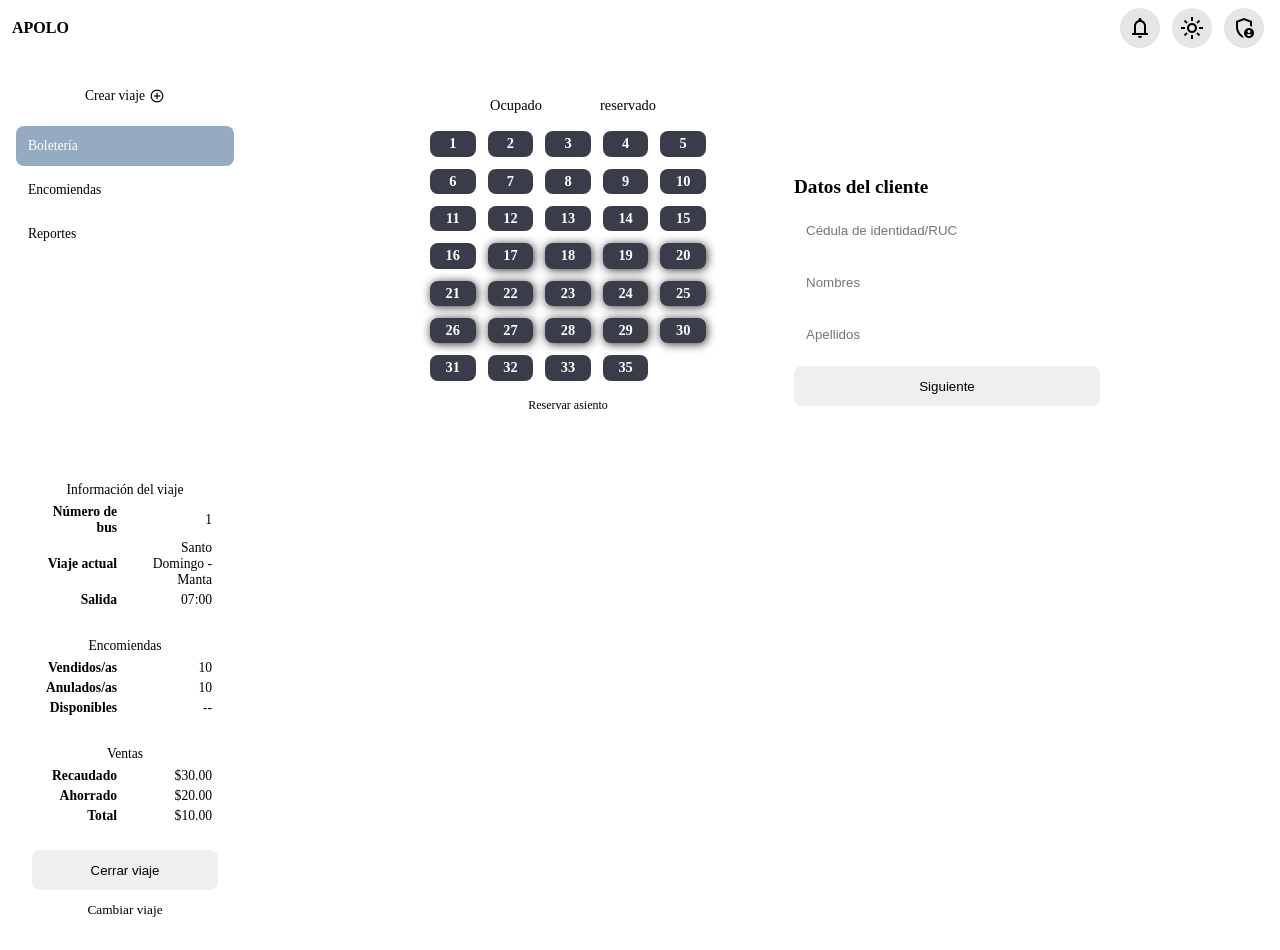
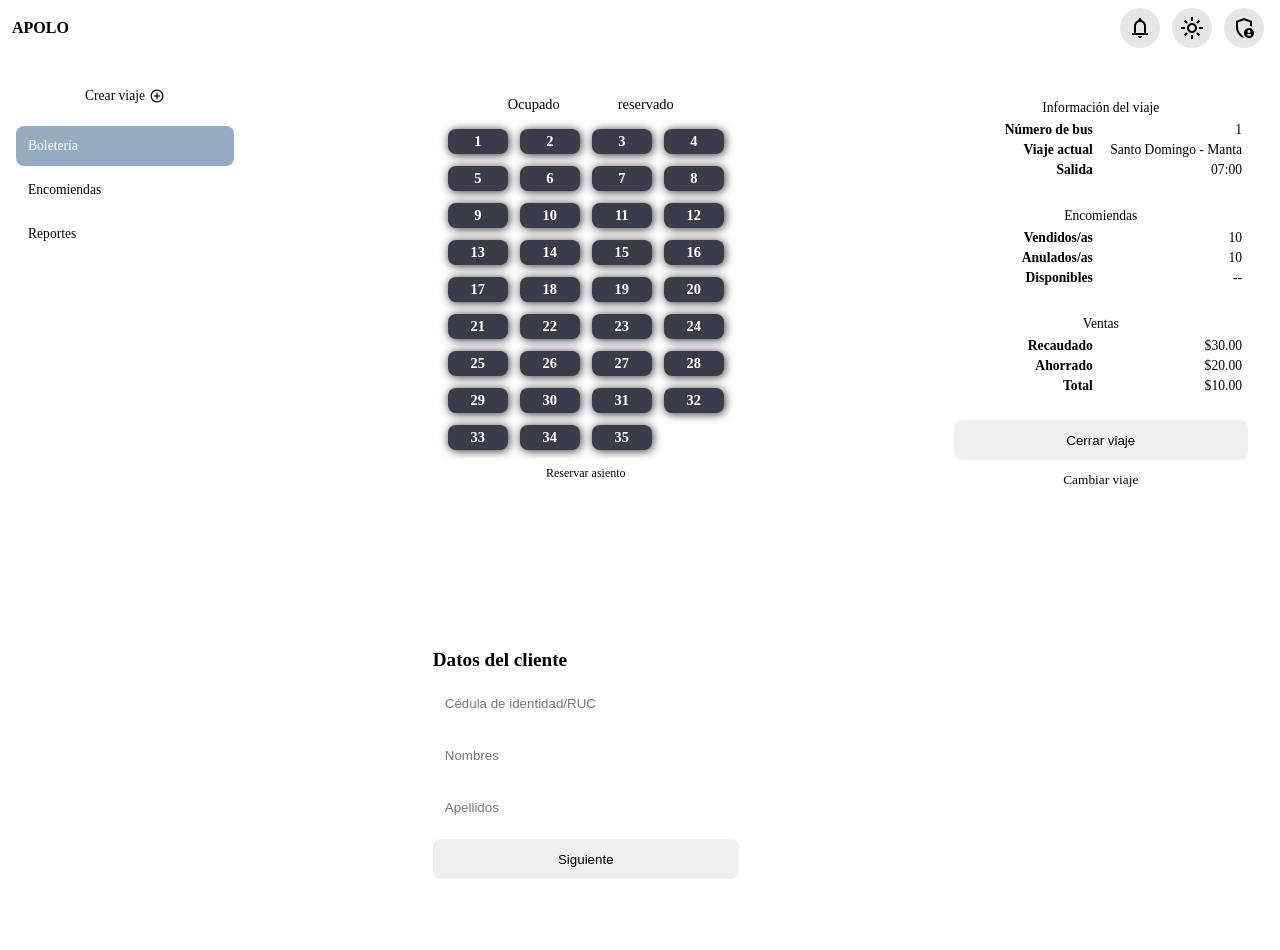
Before and after one commit to jeffersonmejia/apolo, a Next.js app: page / in a window 1280 px wide. Both pictures are taken after typing "Sample", "Sample123" into the empty fields and a click on the button "Ingresar". After the commit the page ends 919 px from the top, so only its background shows below. Built offline with nearby package versions, Linux system fonts and the light colour scheme; data requests are answered from the project's data file.

Commit message:
add reserved feature

```diff
--- a/src/assets/db.json
+++ b/src/assets/db.json
@@ -45,7 +45,7 @@
 				}
 			],
 			"seats": {
-				"unavailable": [1, 2, 3, 4, 5, 6],
+				"unavailable": [1, 2, 3, 4, 5, 6, 34],
 				"reserved": [7, 8, 9, 10, 11, 12, 13, 14, 15, 16, 31, 32, 33, 35],
 				"available": [17, 18, 19, 20, 21, 22, 23, 24, 25, 26, 27, 28, 29, 30],
 				"total": 35
--- /dev/null
+++ b/src/components/bus_seat/index.js
@@ -0,0 +1,41 @@
+import React, { useContext, useEffect, useState } from "react";
+import styles from "./index.module.css";
+import { DarkModeContext } from "@/context/dark_mode";
+import { Modal } from "../modal";
+
+function BusSeat({ el, state }) {
+	const [styleState, setStyleState] = useState(null);
+	const [currentState, setCurrentState] = useState(null);
+	const { isDarkMode } = useContext(DarkModeContext);
+
+	useEffect(() => {
+		setCurrentState(state);
+		if (state === 1) {
+			setStyleState(styles.unavailable);
+		} else if (state === 2) {
+			setStyleState(styles.reserved);
+		} else {
+			setCurrentState(0);
+		}
+	}, []);
+	const handleClick = () => {
+		if (currentState === 0) {
+			setCurrentState(2);
+			setStyleState(styles.reserved);
+		}
+		if (currentState === 1) {
+			console.log("wait");
+		}
+		if (currentState === 2) {
+			setCurrentState(0);
+			setStyleState(null);
+		}
+	};
+	const theme = !isDarkMode ? styles.light : styles.dark;
+	return (
+		<span className={`${styleState} ${theme}`} onClick={handleClick}>
+			{el}
+		</span>
+	);
+}
+export default React.memo(BusSeat);
--- /dev/null
+++ b/src/components/bus_seat/index.module.css
@@ -0,0 +1,8 @@
+.dark.unavailable {
+	background-color: var(--dark-unavaliable-seat);
+	color: var(--dark-unavaliable-seat-fg);
+}
+.dark.reserved {
+	background-color: var(--dark-reserved-seat);
+	color: var(--dark-reserved-seat-fg);
+}
--- a/src/components/panel_aside/index.module.css
+++ b/src/components/panel_aside/index.module.css
@@ -68,10 +68,20 @@ li.active {
 		width: 100%;
 		position: initial;
 		margin: 0;
+		grid-row: 1/2;
+		height: 100%;
 	}
 	.aside ul {
 		width: 100%;
 		max-width: none;
+	}
+}
+@media screen and (min-width: 600px) {
+	.aside {
+		background-color: transparent;
+	}
+	.aside ul {
+		height: fit-content;
 	}
 }
 @media screen and (min-width: 1250px) {
--- a/src/components/panel_client/index.module.css
+++ b/src/components/panel_client/index.module.css
@@ -7,7 +7,7 @@
 	}
 }
 .client {
-	width: 100%;
+	width: 90%;
 	flex-basis: 100%;
 	max-width: 370px;
 	margin: auto;
@@ -33,6 +33,7 @@
 .dark legend {
 	color: var(--dark-title);
 }
+
 .dark form {
 	border: none;
 }
@@ -55,6 +56,9 @@
 .dark button + small:hover {
 	color: var(--dark-btn-secondary);
 }
+.dark input {
+	background-color: var(--dark-bg);
+}
 @media screen and (min-width: 600px) {
 	.client {
 		width: 100%;
@@ -62,10 +66,6 @@
 		height: fit-content;
 		padding-top: 32px;
 		padding-bottom: 28px;
-		margin-top: 5rem;
-	}
-	.dark input {
-		background-color: var(--dark-bg);
 	}
 	.client legend {
 		font-weight: bold;
@@ -75,6 +75,11 @@
 		box-shadow: var(--dark-shadow);
 	}
 }
+@media screen and (min-width: 996px) {
+	.client {
+		margin-top: 5rem;
+	}
+}
 @media screen and (min-width: 1300px) {
 	.client {
 		margin-top: 0;
--- a/src/components/panel_resumen/index.module.css
+++ b/src/components/panel_resumen/index.module.css
@@ -22,11 +22,11 @@
 	margin-bottom: 24px;
 }
 .resume button {
-	width: 80%;
+	width: 90%;
 	margin: auto;
 }
 .resumenTable {
-	width: 100%;
+	width: 90%;
 	margin: auto;
 	font-size: 0.85rem;
 }
@@ -55,37 +55,33 @@
 }
 @media screen and (min-width: 600px) {
 	.resume {
-		margin-top: 24px;
-		margin-left: 210px;
+		width: 80%;
+		margin: auto;
 		width: 100%;
+		max-width: 500px;
+		grid-column: 2/-1;
+		margin-top: 32px;
+		margin-bottom: 20px;
 	}
 	.resumenTable,
 	.resume button {
+		width: 90%;
 		max-width: 400px;
+		max-width: none;
 	}
 }
 @media screen and (min-width: 850px) {
 	.resume {
-		width: 100%;
 		display: flex;
 		flex-direction: column;
 		justify-content: center;
 		align-items: center;
-	}
-
-	.resumenTable {
-		width: 100%;
-		margin: 0;
 	}
 }
 @media screen and (min-width: 1200px) {
 	.resume {
 		width: 100%;
 		max-width: 370px;
-		margin: 0;
-	}
-	.resumeTable {
-		margin: 0;
 	}
 	.resumenTable {
 		max-width: 400px;
@@ -96,13 +92,23 @@
 }
 @media screen and (min-width: 1280px) {
 	.resume {
-		max-width: none;
+		max-width: 400px;
 		width: 100%;
 		padding: 32px;
 		height: fit-content;
 		border-radius: var(--border-radius);
+		grid-column: 3/-1;
+		margin: 0;
+	}
+	.resumenTable {
+		width: 100%;
 	}
 	.dark {
 		background-color: var(--dark-card);
 	}
 }
+@media screen and (min-width: 1300px) {
+	.resume {
+		grid-column: 3/-1;
+	}
+}
--- a/src/components/panel_ticket/index.module.css
+++ b/src/components/panel_ticket/index.module.css
@@ -1,5 +1,4 @@
 .panelTicket {
-	width: 100%;
 	height: fit-content;
 	display: flex;
 	flex-direction: column;
--- a/src/components/panel_ticket_bus/index.js
+++ b/src/components/panel_ticket_bus/index.js
@@ -3,6 +3,10 @@ import TicketDescription from "../ticket_description";
 import { DarkModeContext } from "@/context/dark_mode";
 import { useContext, useEffect, useState } from "react";
 import { SigninContext } from "@/context/signin";
+import BusSeat from "../bus_seat";
+const STATUS_AVAILABLE = 0;
+const STATUS_UNAVAILABLE = 1;
+const STATUS_RESERVED = 2;
 
 export function PanelTicketBus() {
 	const { isDarkMode } = useContext(DarkModeContext);
@@ -11,6 +15,7 @@ export function PanelTicketBus() {
 	const [seatAvailable, setSeatAvailable] = useState([]);
 	const [seatUnavailable, setSeatUnavailable] = useState([]);
 	const [totalSeats, setTotalSeats] = useState([]);
+	const [status, setStatus] = useState([]);
 
 	useEffect(() => {
 		if (totalSeats.length === 0) {
@@ -27,29 +32,33 @@ export function PanelTicketBus() {
 		}
 	}, []);
 
+	const changeStatus = (current) => setStatus(current);
+	const reserve = () => changeStatus(STATUS_RESERVED);
+	const handleStatus = ({ currentTarget }) => {
+		const { className } = currentTarget;
+		console.log(className);
+		if (STATUS_RESERVED) {
+		}
+	};
+	const theme = !isDarkMode ? styles.light : styles.dark;
+
 	const getStatus = (everySeat) => {
 		let unavailable = seatUnavailable.some((seat) => seat === everySeat);
 		let reserved = seatReserved.some((seat) => seat === everySeat);
-		if (unavailable) return styles.unavailable;
-		if (reserved) return styles.reserved;
+		if (unavailable) return 1;
+		if (reserved) return 2;
 	};
-
-	const theme = !isDarkMode ? styles.light : styles.dark;
 	return (
 		<div className={`${styles.bus} ${theme}`}>
 			<div>
-				<TicketDescription status={1} />
-				<TicketDescription status={2} />
+				<TicketDescription status={STATUS_UNAVAILABLE} />
+				<TicketDescription status={STATUS_RESERVED} />
 			</div>
 			<div className={styles.seats}>
 				{totalSeats.length > 0 &&
-					totalSeats.map((el) => (
-						<span className={getStatus(el)} key={el}>
-							{el}
-						</span>
-					))}
+					totalSeats.map((el) => <BusSeat el={el} state={getStatus(el)} key={el} />)}
 			</div>
-			<small>Reservar asiento</small>
+			<small onClick={reserve}>Reservar asiento</small>
 		</div>
 	);
 }
--- a/src/components/panel_ticket_bus/index.module.css
+++ b/src/components/panel_ticket_bus/index.module.css
@@ -14,7 +14,7 @@
 	gap: 24px;
 	row-gap: 16px;
 	margin: auto;
-	width: 100%;
+	width: 90%;
 	max-width: 340px;
 	animation: opacity 0.3s ease-in-out;
 	font-size: 0.9rem;
@@ -35,7 +35,7 @@
 
 .seats {
 	display: grid;
-	grid-template-columns: repeat(auto-fill, minmax(44px, auto));
+	grid-template-columns: repeat(auto-fill, minmax(60px, auto));
 	gap: 12px;
 	width: 100%;
 	grid-column: 1/-1;
@@ -44,29 +44,16 @@
 .seats span {
 	background-color: hsl(235, 11%, 26%);
 	color: #fff;
-}
-.seats :not(:is(span.unavailable, span.reserved)) {
-	box-shadow: 1px 1px 10px rgb(48, 48, 48);
-}
-
-.seats span {
 	font-weight: bold;
 	border-radius: var(--border-radius);
 	text-align: center;
 	padding: 4px 0;
 	cursor: pointer;
+	box-shadow: 1px 1px 10px rgb(48, 48, 48);
 }
+
 .dark small {
 	color: var(--dark-text);
-}
-
-.dark .unavailable {
-	background-color: var(--dark-unavaliable-seat);
-	color: var(--dark-unavaliable-seat-fg);
-}
-.dark .reserved {
-	background-color: var(--dark-reserved-seat);
-	color: var(--dark-reserved-seat-fg);
 }
 
 @media screen and (min-width: 600px) {
@@ -83,6 +70,9 @@
 		margin-left: 12px;
 		border-radius: var(--border-radius);
 	}
+	.seats {
+		grid-template-columns: repeat(auto-fill, minmax(44px, auto));
+	}
 	.dark {
 		background-color: var(--dark-card);
 		padding: 24px 40px;
@@ -93,4 +83,12 @@
 		margin-left: 0;
 		padding: 32px;
 	}
+	.seats {
+		grid-template-columns: repeat(auto-fill, minmax(60px, auto));
+	}
 }
+@media screen and (min-width: 1300px) {
+	.seats {
+		grid-template-columns: repeat(auto-fill, minmax(44px, auto));
+	}
+}
```
